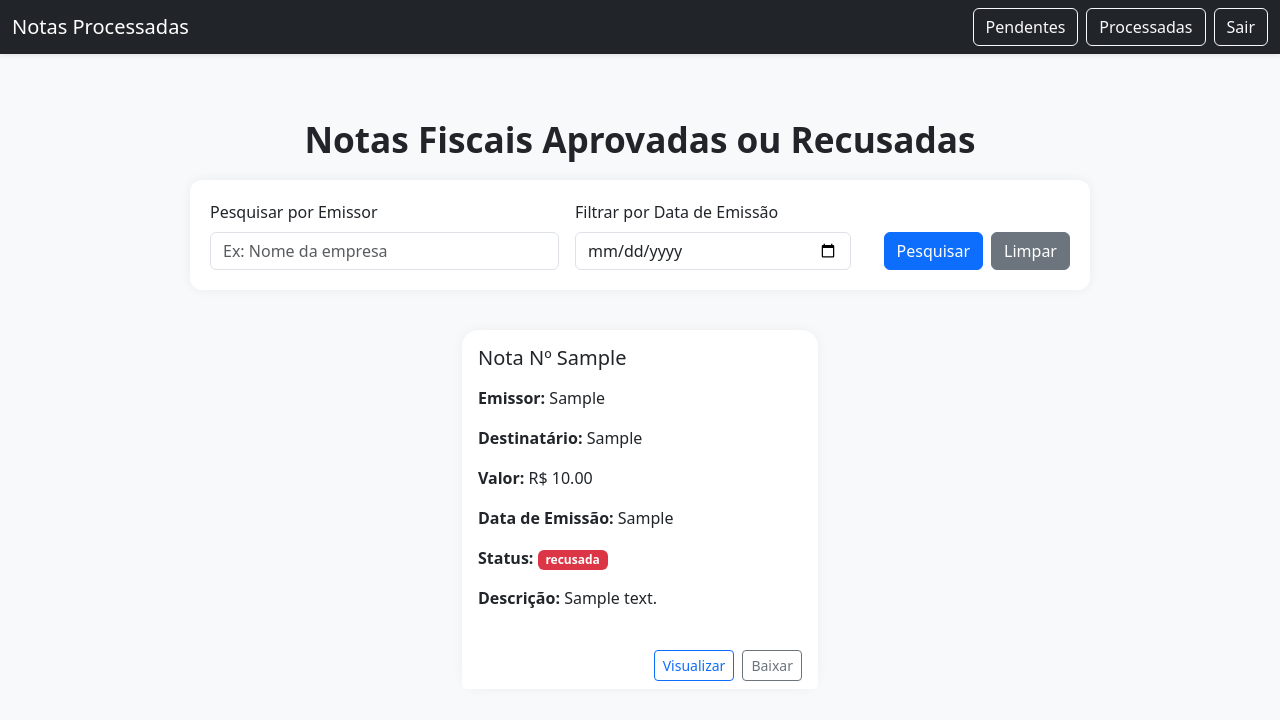
After one commit to Residencia-II-GetInfo/Projeto-GetInfo, a Flask app: page /notas/processadas in a window 1280 px wide. The commit adds this page. Shown: the top 720 px of the page. Run offline with Flask 3, Linux system fonts and the light colour scheme; the visitor is signed in with stand-in values (Sample User, id 1); tables that the repository leaves empty hold one stand-in row (values such as "Sample post").

Commit message:
Visualização Notas, Pagina de Notas já processadas

```diff
--- a/app.py
+++ b/app.py
@@ -122,6 +122,7 @@ def verificar_emails():
         logging.error(f"Erro ao verificar e-mails: {e}")
 
     return encontrou_nota
+
 
 def extrair_texto(part):
     if part.get("mimeType", "").startswith("text/"):
@@ -263,9 +264,10 @@ def logout():
 def dashboard():
     if not session.get('logado'):
         return redirect("/")
-    cursor.execute("SELECT * FROM notas")
+    cursor.execute("SELECT * FROM notas WHERE status = 'pendente'")
     notas = cursor.fetchall()
     return render_template("dashboard.html", notas=notas)
+
 
 @app.route("/notas/acao", methods=["POST"])
 def atualizar_status():
@@ -366,6 +368,49 @@ def chat():
     except Exception as e:
         return jsonify({"erro": f"Erro interno do servidor: {str(e)}"}), 500
 
+@app.route("/notas/<int:id>/download")
+def baixar_xml(id):
+    if not session.get('logado'):
+        return redirect("/")
+    cursor.execute("SELECT numero, xml_content FROM notas WHERE id=?", (id,))
+    resultado = cursor.fetchone()
+    if resultado:
+        numero, xml_content = resultado
+        filename = f"nota_{numero}.xml"
+        return (
+            xml_content,
+            200,
+            {
+                "Content-Type": "application/xml; charset=utf-8",
+                "Content-Disposition": f"attachment; filename={filename}"
+            }
+        )
+    return "Nota não encontrada", 404
+
+@app.route("/notas/processadas")
+def notas_processadas():
+    if not session.get('logado'):
+        return redirect("/")
+
+    termo = request.args.get("termo", "").strip()
+    data = request.args.get("data", "").strip()
+
+    sql = "SELECT * FROM notas WHERE status != 'pendente'"
+    params = []
+
+    if termo:
+        sql += " AND emissor LIKE ?"
+        params.append(f"%{termo}%")
+    if data:
+        sql += " AND data_emissao = ?"
+        params.append(data)
+
+    cursor.execute(sql, tuple(params))
+    notas = cursor.fetchall()
+    return render_template("notas_processadas.html", notas=notas, termo=termo, data=data)
+
+
+
 if __name__ == "__main__":
     threading.Thread(target=iniciar_monitoramento, daemon=True).start()
     app.run(port=5001)
--- /dev/null
+++ b/templates/notas_processadas.html
@@ -0,0 +1,103 @@
+<!DOCTYPE html>
+<html lang="pt-br">
+<head>
+  <meta charset="UTF-8">
+  <title>Notas Processadas</title>
+  <meta name="viewport" content="width=device-width, initial-scale=1">
+  <link href="https://cdn.jsdelivr.net/npm/bootstrap@5.3.2/dist/css/bootstrap.min.css" rel="stylesheet">
+  <style>
+    body {
+      background-color: #f8f9fa;
+    }
+    .dashboard-title {
+      font-weight: 600;
+      font-size: 2.2rem;
+      margin-top: 40px;
+      margin-bottom: 20px;
+      text-align: center;
+    }
+    .nota-card {
+      border-radius: 16px;
+      border: none;
+      box-shadow: 0 0 12px rgba(0, 0, 0, 0.05);
+      transition: 0.3s;
+    }
+    .nota-card:hover {
+      box-shadow: 0 0 18px rgba(0, 0, 0, 0.1);
+    }
+    .search-box {
+      background: white;
+      border-radius: 12px;
+      padding: 20px;
+      box-shadow: 0 0 12px rgba(0, 0, 0, 0.06);
+      max-width: 900px;
+      margin: 0 auto 40px auto;
+    }
+  </style>
+</head>
+<body>
+
+<!-- Navbar -->
+<nav class="navbar navbar-dark bg-dark shadow-sm">
+  <div class="container-fluid">
+    <span class="navbar-brand mb-0 h1">Notas Processadas</span>
+    <div class="d-flex">
+      <a href="/dashboard" class="btn btn-outline-light me-2">Pendentes</a>
+      <a href="/notas/processadas" class="btn btn-outline-light me-2">Processadas</a>
+      <a href="/logout" class="btn btn-outline-light">Sair</a>
+    </div>
+  </div>
+</nav>
+
+<!-- Conteúdo -->
+<div class="container py-4">
+  <h1 class="dashboard-title">Notas Fiscais Aprovadas ou Recusadas</h1>
+
+  <!-- Barra de Pesquisa Estilizada -->
+  <form method="get" class="search-box">
+    <div class="row g-3 align-items-end">
+      <div class="col-md-5">
+        <label for="termo" class="form-label">Pesquisar por Emissor</label>
+        <input type="text" name="termo" id="termo" class="form-control" placeholder="Ex: Nome da empresa" value="{{ termo }}">
+      </div>
+      <div class="col-md-4">
+        <label for="data" class="form-label">Filtrar por Data de Emissão</label>
+        <input type="date" name="data" id="data" class="form-control" value="{{ data }}">
+      </div>
+      <div class="col-md-3 d-grid gap-2 d-md-flex justify-content-md-end">
+        <button type="submit" class="btn btn-primary">Pesquisar</button>
+        <a href="/notas/processadas" class="btn btn-secondary">Limpar</a>
+      </div>
+    </div>
+  </form>
+
+  <!-- Lista de Notas -->
+  <div class="row justify-content-center g-4">
+    {% for nota in notas %}
+    <div class="col-sm-10 col-md-6 col-lg-4">
+      <div class="card nota-card h-100">
+        <div class="card-body">
+          <h5 class="card-title mb-3">Nota Nº {{ nota[1] }}</h5>
+          <p><strong>Emissor:</strong> {{ nota[2] }}</p>
+          <p><strong>Destinatário:</strong> {{ nota[3] }}</p>
+          <p><strong>Valor:</strong> R$ {{ '%.2f'|format(nota[4]) }}</p>
+          <p><strong>Data de Emissão:</strong> {{ nota[5] }}</p>
+          <p><strong>Status:</strong>
+            <span class="badge {{ 'bg-success' if nota[6]=='aprovada' else 'bg-danger' }}">{{ nota[6] }}</span>
+          </p>
+          {% if nota[7] %}
+          <p><strong>Descrição:</strong> {{ nota[7] }}</p>
+          {% endif %}
+        </div>
+        <div class="card-footer bg-white border-top-0 d-flex justify-content-end">
+          <a href="/notas/{{ nota[0] }}/xml" class="btn btn-outline-primary btn-sm me-2">Visualizar</a>
+          <a href="/notas/{{ nota[0] }}/download" class="btn btn-outline-secondary btn-sm">Baixar</a>
+        </div>
+      </div>
+    </div>
+    {% endfor %}
+  </div>
+</div>
+
+</body>
+</html>
```
Also changed, not shown: templates/dashboard.html (+91 -7 lines), templates/visualizar_xml.html (added, +54 -0 lines).
